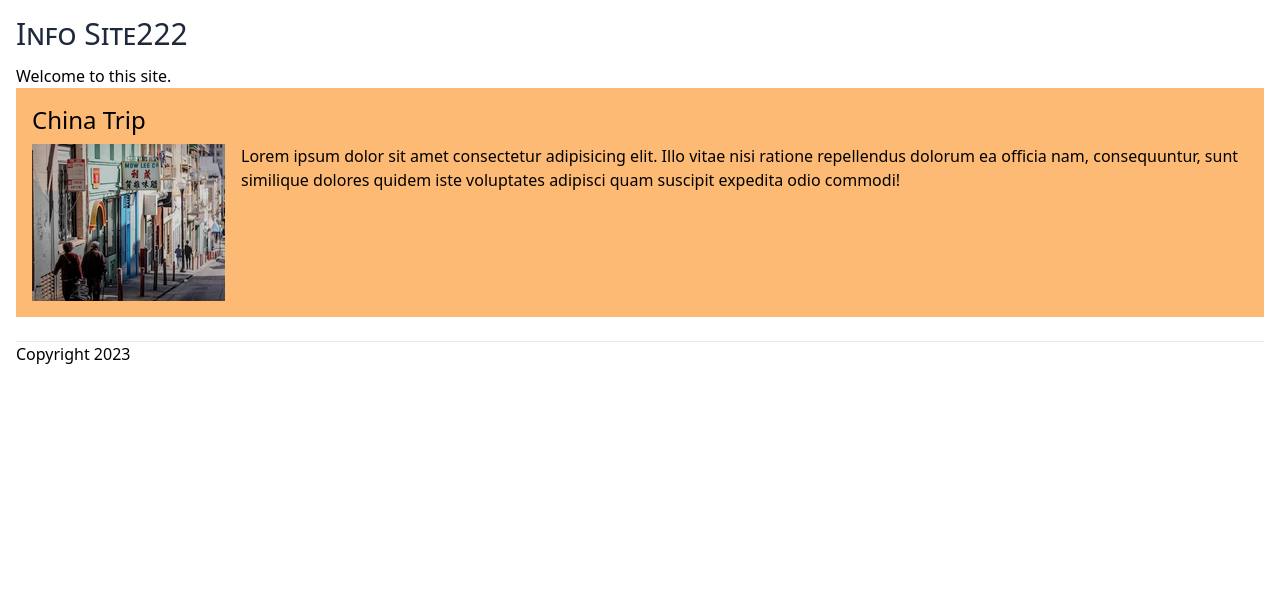
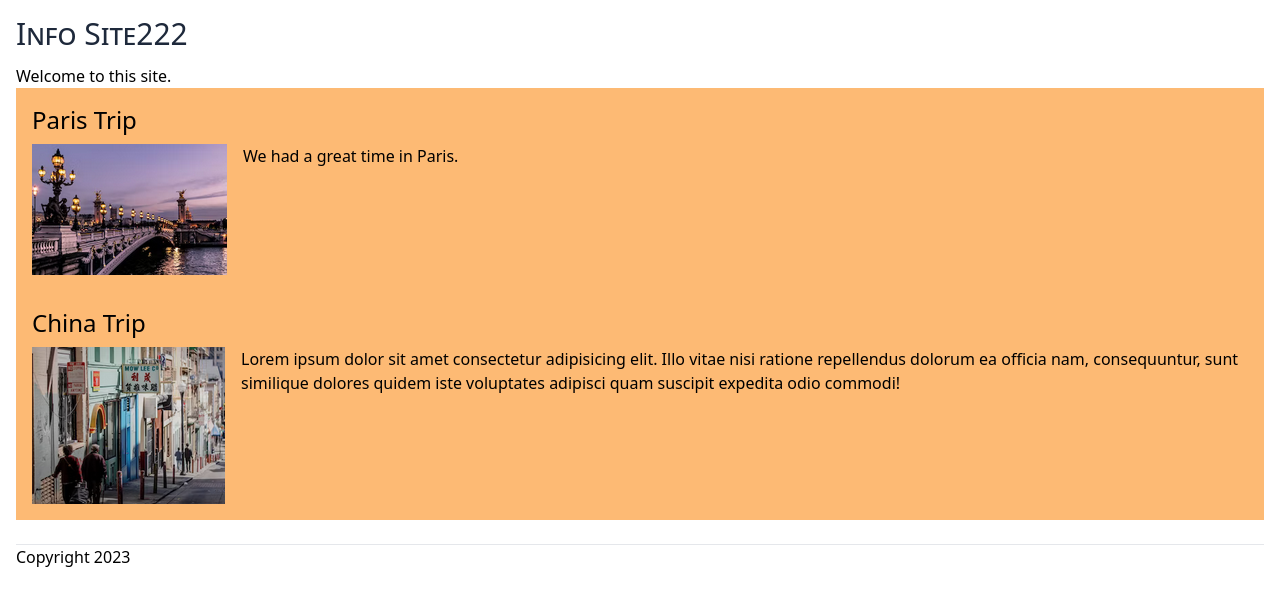
Before and after one commit to edwardtanguay/et992-vite-react-component-demo, a React (Vite) app: page / in a window 1280 px wide. Shown: the top 606 px of the page. Built offline with nearby package versions, Linux system fonts and the light colour scheme.

Commit message:
imagebox finished

```diff
--- a/src/App.tsx
+++ b/src/App.tsx
@@ -7,6 +7,7 @@ export const App = () => {
 		<>
 			<Header />
 			<p>Welcome to this site.</p>
+			<ImageBox title="Paris Trip" imageFile="paris.png" body="We had a great time in Paris."/>
 			<ImageBox title="China Trip" imageFile="city.png" body="Lorem ipsum dolor sit amet consectetur adipisicing elit. Illo vitae nisi ratione repellendus dolorum ea officia nam, consequuntur, sunt similique dolores quidem iste voluptates adipisci quam suscipit expedita odio commodi!" />
 			<Footer />
 		</>
```
Also changed, not shown: public/images/paris.png (added).
